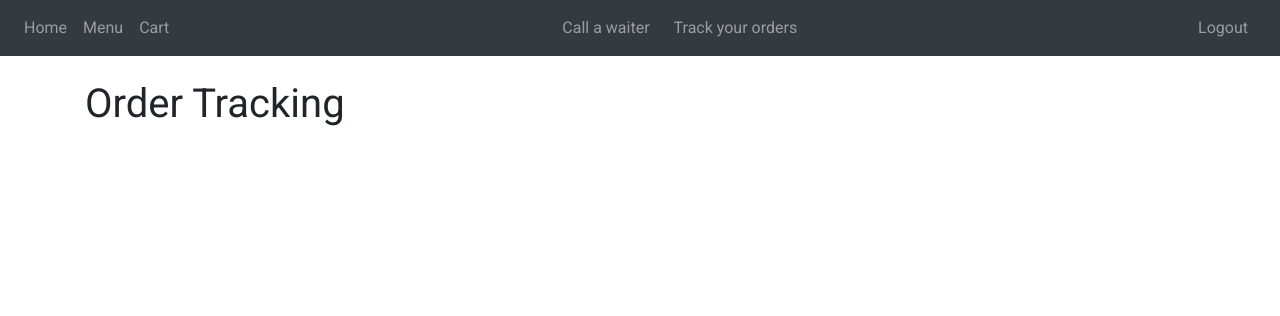
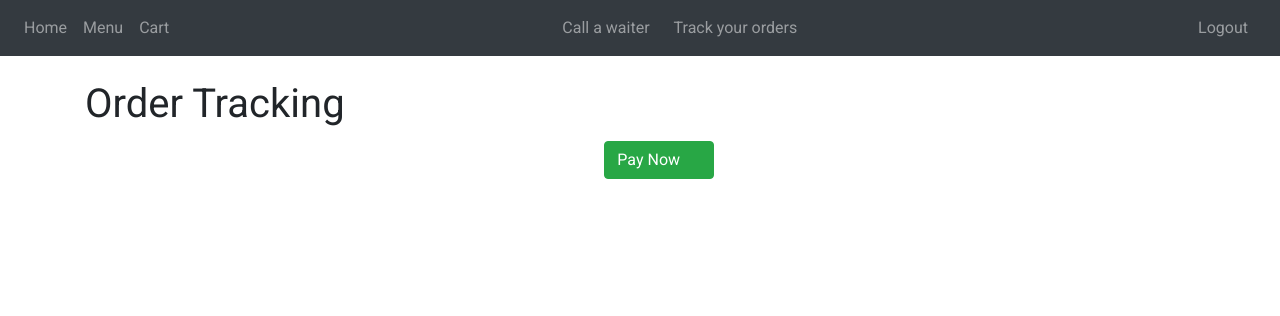
Before and after one commit to aavilnitis/Year2Term2Restaurant, a Flask app: page /customer/orders in a window 1280 px wide. Shown: the top 316 px of the page. Run offline with Flask 2, Linux system fonts and the light colour scheme; the visitor is signed in with stand-in values (Sample User, id 1); data that the repository does not hold is empty; some libraries are stand-ins or nearby versions.

Commit message:
Created the button to pay now in order-tracking

```diff
--- a/customer/templates/order-tracking.html
+++ b/customer/templates/order-tracking.html
@@ -49,6 +49,12 @@
         </div>
     </div>
 
+    <div style="margin-top: 5px; margin-left: 3%; text-align: center;">
+        <form action="{{url_for('')}}">
+            <button class="btn btn-success">Pay Now    <i class="fa-solid fa-plus" style="margin-left: 5px;"></i></button>
+        </form>
+    </div>
+
     <script>
         function refreshPage() {
           setTimeout(() => {
```
